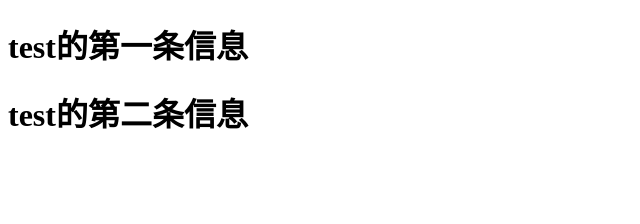
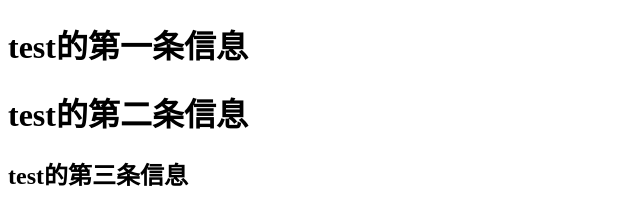
Before and after one commit to slince-zero/git-, a plain HTML site: page test.html in a window 1280 px wide. Shown: the whole page, without its empty margins (0-640 px from the left). Drawn offline with Linux system fonts and the light colour scheme.

Commit message:
第五次修改

```diff
--- a/test.html
+++ b/test.html
@@ -11,6 +11,7 @@
 <body>
     <h1>test的第一条信息</h1>
     <h1>test的第二条信息</h1>
+    <h2>test的第三条信息</h2>
 </body>
 
 </html>
```
